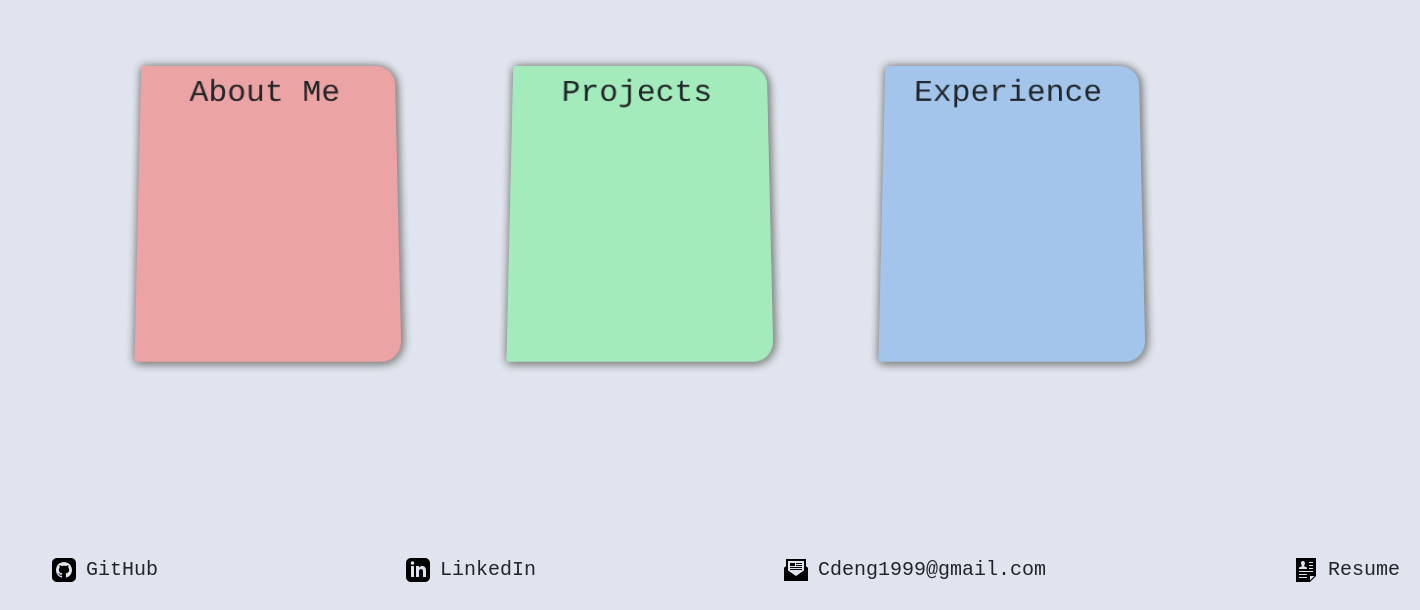
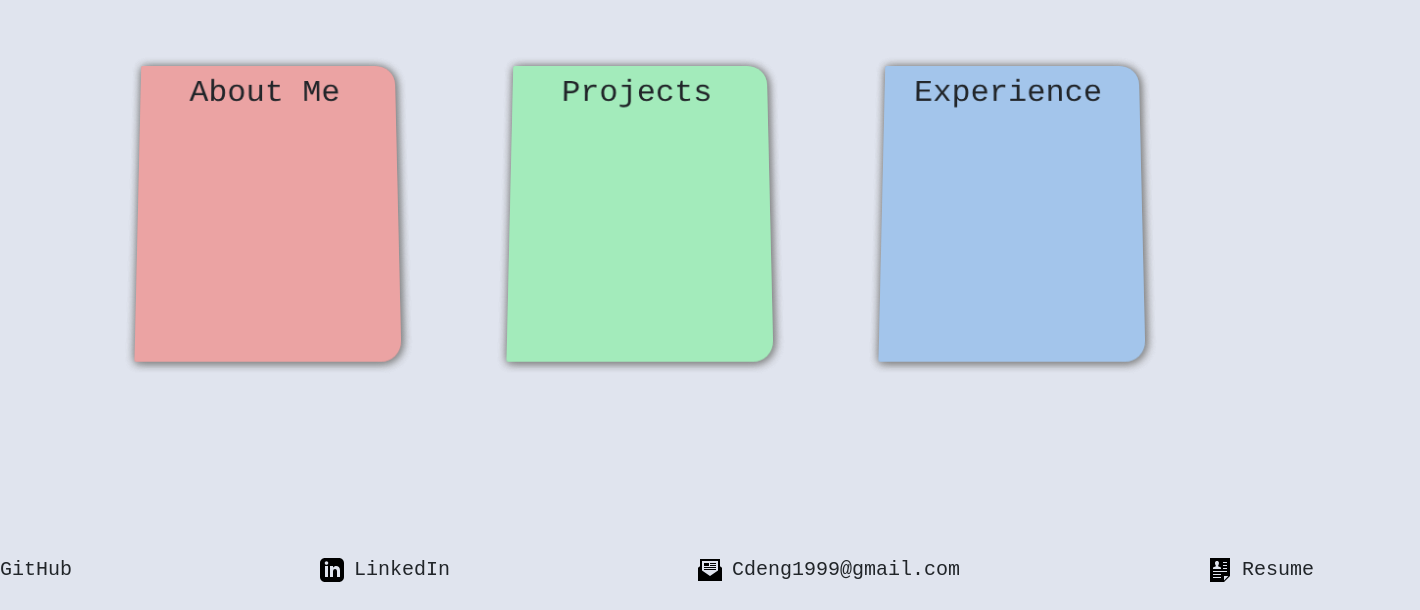
Before and after one commit to ChrisDeng1999/Library, a React (Create React App) app: page / in a window 1280 px wide. Shown: the part 264-874 px from the top of the page, 1420 px wide, since content can reach past the window. Built offline with nearby package versions, Linux system fonts and the light colour scheme; a web font is replaced by a local one.

Commit message:
fixed css for footer

```diff
--- a/src/components/Footer/index.css
+++ b/src/components/Footer/index.css
@@ -6,14 +6,11 @@
     padding: 2rem;
     height: 5rem;
     display: flex;
-    justify-content: space-around;
     align-items: center;
+    justify-content: center;
 }
 
 .fet {
-    display: flex;
-    justify-content: space-between;
-    align-items: stretch;
     gap: 2rem;
     padding: 0 1rem;
 }
--- a/src/components/Footer/index.js
+++ b/src/components/Footer/index.js
@@ -12,25 +12,29 @@ const Footer = () => {
                 href="https://github.com/ChrisDeng1999?tab=repositories"
                 target="_blank"
                 rel="noreferrer"
+
                 ><svg className = "svg-foot" svg xmlns="http://www.w3.org/2000/svg" width="24" height="24" viewBox="0 0 24 24"><path d="M19 0h-14c-2.761 0-5 2.239-5 5v14c0 2.761 2.239 5 5 5h14c2.762 0 5-2.239 5-5v-14c0-2.761-2.238-5-5-5zm-4.466 19.59c-.405.078-.534-.171-.534-.384v-2.195c0-.747-.262-1.233-.55-1.481 1.782-.198 3.654-.875 3.654-3.947 0-.874-.312-1.588-.823-2.147.082-.202.356-1.016-.079-2.117 0 0-.671-.215-2.198.82-.64-.18-1.324-.267-2.004-.271-.68.003-1.364.091-2.003.269-1.528-1.035-2.2-.82-2.2-.82-.434 1.102-.16 1.915-.077 2.118-.512.56-.824 1.273-.824 2.147 0 3.064 1.867 3.751 3.645 3.954-.229.2-.436.552-.508 1.07-.457.204-1.614.557-2.328-.666 0 0-.423-.768-1.227-.825 0 0-.78-.01-.055.487 0 0 .525.246.889 1.17 0 0 .463 1.428 2.688.944v1.489c0 .211-.129.459-.528.385-3.18-1.057-5.472-4.056-5.472-7.59 0-4.419 3.582-8 8-8s8 3.581 8 8c0 3.533-2.289 6.531-5.466 7.59z"/></svg>
                 GitHub</a>
               <a
                 href="https://www.linkedin.com/in/chris-deng-0b4101176/"
                 target="_blank"
                 rel="noreferrer"
+
                 ><svg className = "svg-foot" xmlns="http://www.w3.org/2000/svg" width="24" height="24" viewBox="0 0 24 24"><path d="M19 0h-14c-2.761 0-5 2.239-5 5v14c0 2.761 2.239 5 5 5h14c2.762 0 5-2.239 5-5v-14c0-2.761-2.238-5-5-5zm-11 19h-3v-11h3v11zm-1.5-12.268c-.966 0-1.75-.79-1.75-1.764s.784-1.764 1.75-1.764 1.75.79 1.75 1.764-.783 1.764-1.75 1.764zm13.5 12.268h-3v-5.604c0-3.368-4-3.113-4 0v5.604h-3v-11h3v1.765c1.396-2.586 7-2.777 7 2.476v6.759z"/></svg>
                   LinkedIn</a>
             <a
                 href="mailto:cdeng1999@gmail.com?subject=Mail from Portfolio"
                 target="_blank"
                 rel="noreferrer"
+
             ><svg className = "svg-foot" width="24" height="24" xmlns="http://www.w3.org/2000/svg" fill-rule="evenodd" clip-rule="evenodd"><path d="M24 23h-24v-13.275l2-1.455v-7.27h20v7.272l2 1.453v13.275zm-20-10.472v-9.528h16v9.527l-8 5.473-8-5.472zm14-.528h-12v-1h12v1zm0-3v1h-12v-1h12zm-7-1h-5v-3h5v3zm7 0h-6v-1h6v1zm0-2h-6v-1h6v1z"/></svg>
               Cdeng1999@gmail.com</a>
             <a
                 href={Resume}
                 target="_blank"
                 rel="noreferrer"
-            ><svg width="24" height="24" xmlns="http://www.w3.org/2000/svg" fill-rule="evenodd" clip-rule="evenodd"><path d="M22 0h-20v24h14l6-6v-18zm-6 18h4.36l-4.36 4.385v-4.385zm-3 1h-8v1h8v-1zm0-3h-8v1h8v-1zm6-2v-1h-14v1h14zm-7.059-4.968c-1.147-.265-2.214-.497-1.697-1.473 1.573-2.97.417-4.559-1.244-4.559-1.694 0-2.821 1.65-1.244 4.559.532.982-.575 1.214-1.697 1.473-1.024.237-1.062.745-1.059 1.635l.001.333h7.997l.001-.323c.004-.896-.03-1.407-1.058-1.645zm7.059.968h-4v1h4v-1zm0-2v-1h-4v1h4zm0-4h-4v1h4v-1z"/></svg>
+
+            ><svg className = "svg-foot" width="24" height="24" xmlns="http://www.w3.org/2000/svg" fill-rule="evenodd" clip-rule="evenodd"><path d="M22 0h-20v24h14l6-6v-18zm-6 18h4.36l-4.36 4.385v-4.385zm-3 1h-8v1h8v-1zm0-3h-8v1h8v-1zm6-2v-1h-14v1h14zm-7.059-4.968c-1.147-.265-2.214-.497-1.697-1.473 1.573-2.97.417-4.559-1.244-4.559-1.694 0-2.821 1.65-1.244 4.559.532.982-.575 1.214-1.697 1.473-1.024.237-1.062.745-1.059 1.635l.001.333h7.997l.001-.323c.004-.896-.03-1.407-1.058-1.645zm7.059.968h-4v1h4v-1zm0-2v-1h-4v1h4zm0-4h-4v1h4v-1z"/></svg>
               Resume</a>
         </div>
       </div>
```
